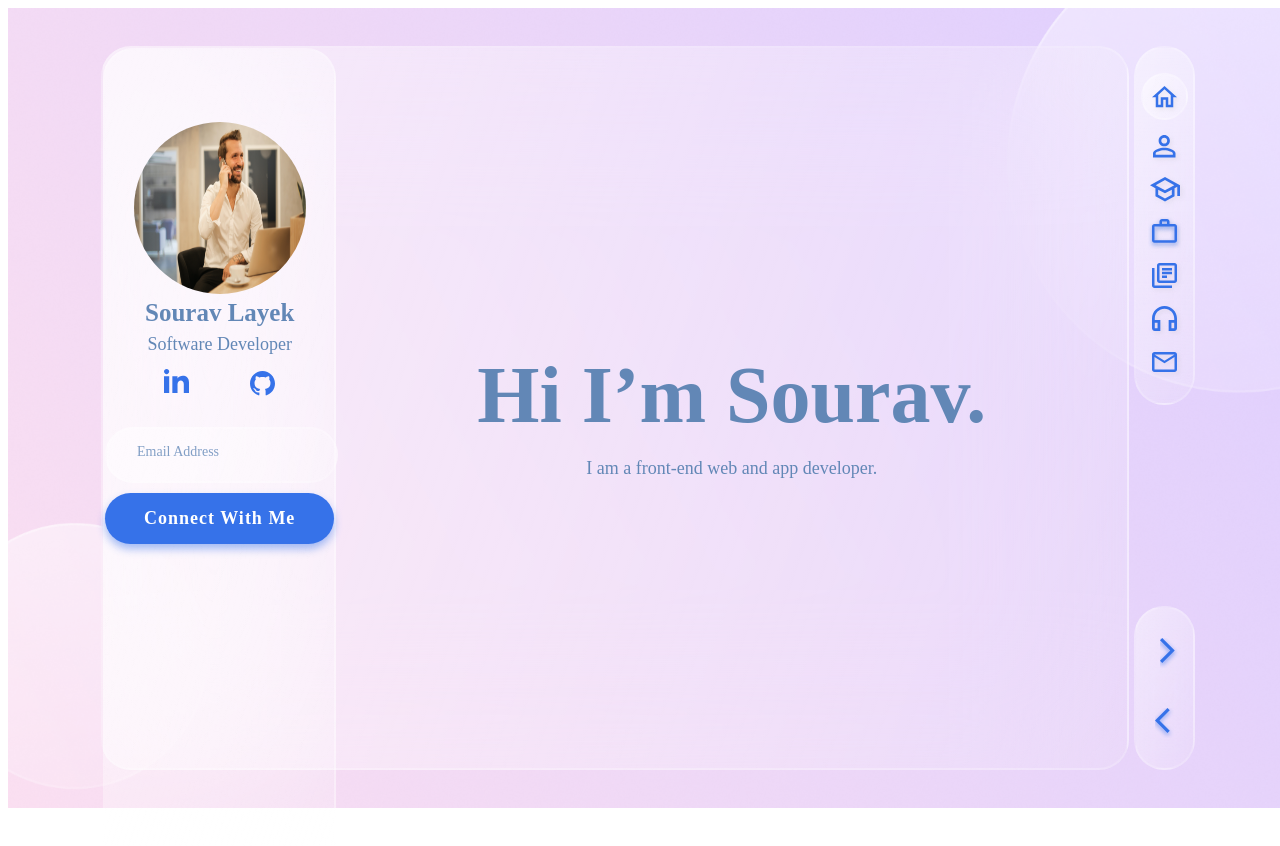
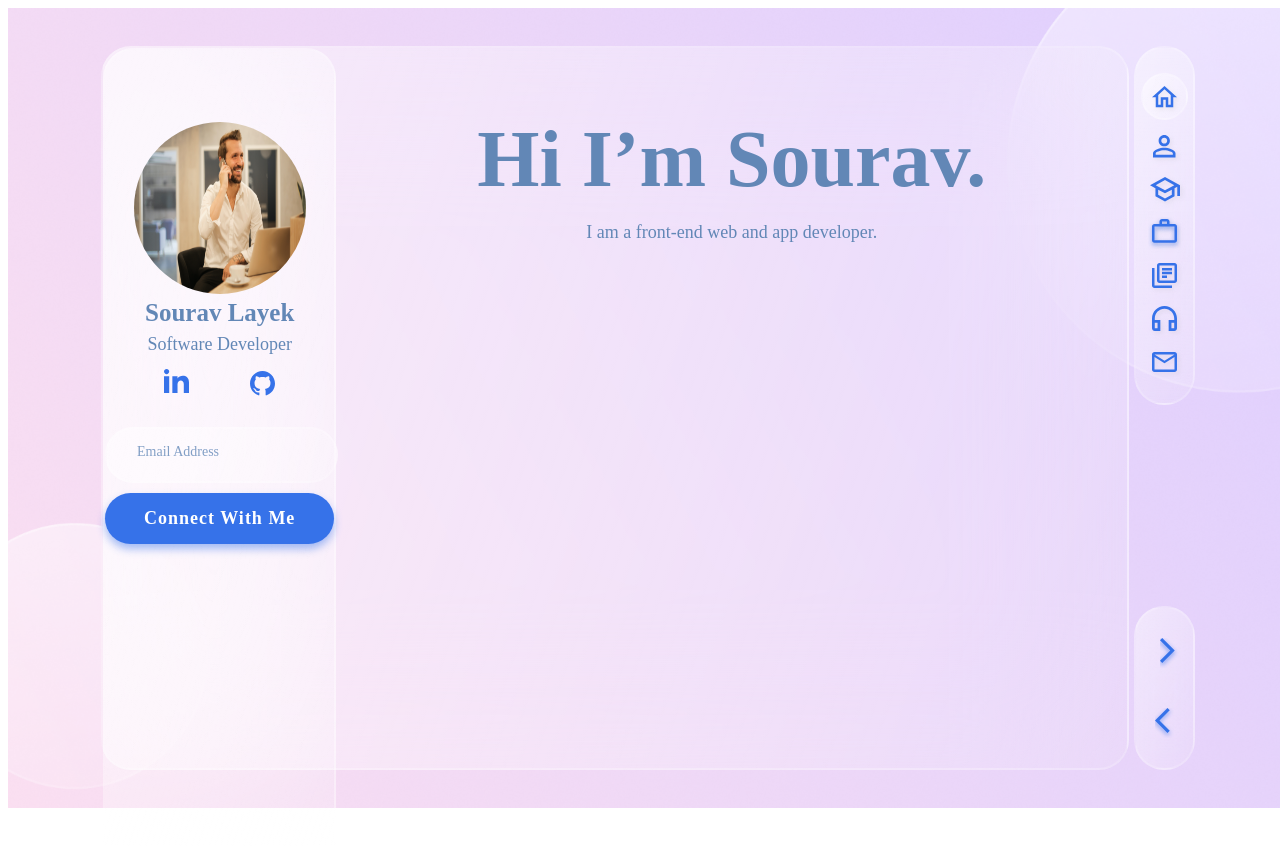
Before and after one commit to souravlayek/Personal-Portfolio-NextJs, a Next.js app: page / in a window 1280 px wide. Shown: the top 846 px of the page. Built offline with nearby package versions, Linux system fonts and the light colour scheme.

Commit message:
added page transition

```diff
--- a/package.json
+++ b/package.json
@@ -14,12 +14,14 @@
     "next": "10.2.3",
     "node-sass": "4.14.1",
     "react": "17.0.2",
-    "react-dom": "17.0.2"
+    "react-dom": "17.0.2",
+    "react-transition-group": "^4.4.2"
   },
   "devDependencies": {
     "@svgr/webpack": "^5.5.0",
     "@types/node": "^15.6.1",
     "@types/react": "^17.0.9",
+    "@types/react-transition-group": "^4.4.1",
     "@typescript-eslint/eslint-plugin": "^4.26.0",
     "@typescript-eslint/parser": "^4.26.0",
     "eslint": "^7.27.0",
--- a/pages/index.tsx
+++ b/pages/index.tsx
@@ -3,9 +3,11 @@ import { Fragment, useState } from 'react'
 import { AboutScreen, HomeScreen } from '../src/components/tabs'
 import BaseLayout from '../src/layout/BaseLayout'
 import styles from '../styles/Home.module.css'
+import { CSSTransition } from 'react-transition-group'
 
 export default function Home(): JSX.Element {
   const [activeTab, setActiveTab] = useState(0)
+  const [transitopnOn, setTransitopnOn] = useState(false)
   const handleTabChange = (type: 'prev' | 'next' | 'set', pageIndex?: number): void => {
     console.log(type)
     switch (type) {
@@ -50,9 +52,23 @@ export default function Home(): JSX.Element {
       <main className={styles.main}>
         <BaseLayout
           currentTab={activeTab}
-          setActiveTab={(type, pageIndex) => handleTabChange(type, pageIndex)}
+          setActiveTab={(type, pageIndex) => {
+            setTransitopnOn(true)
+            setTimeout(() => {
+              handleTabChange(type, pageIndex)
+            }, 400)
+          }}
         >
-          {TABS[activeTab]}
+          <CSSTransition
+            in={transitopnOn}
+            onEntered={() => {
+              setTransitopnOn(false)
+            }}
+            timeout={350}
+            classNames={styles.display}
+          >
+            <div className="display">{TABS[activeTab]}</div>
+          </CSSTransition>
         </BaseLayout>
       </main>
     </Fragment>
--- a/styles/globals.css
+++ b/styles/globals.css
@@ -17,3 +17,28 @@ a {
   padding: 0;
   margin: 0;
 }
+
+.display{
+  width: 100%;
+  height: 100%;
+}
+.enter {
+  transform: translateX(0);
+  opacity: 1;
+}
+.enter-active {
+  transform: translateX(250px);
+  opacity: 0;
+  transition: all 250ms;
+}
+
+.exit-done{
+  transform: translateX(0);
+  opacity: 1;
+  transition: all 250ms;
+
+}
+.exit-active {
+  transform: translateX(-250px);
+  opacity: 0;
+}
```
Also changed, not shown: 1 other file (tests, documents, lock files or other folders).
